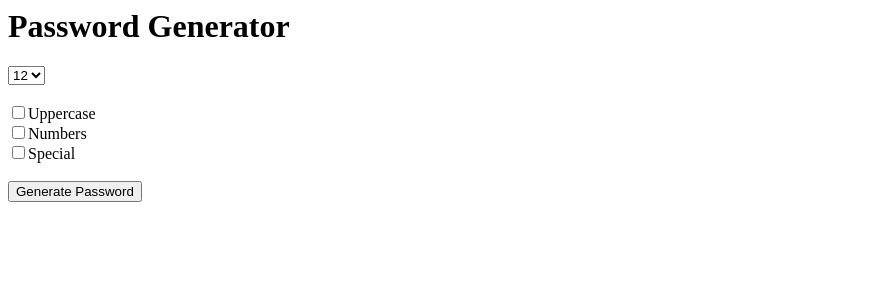
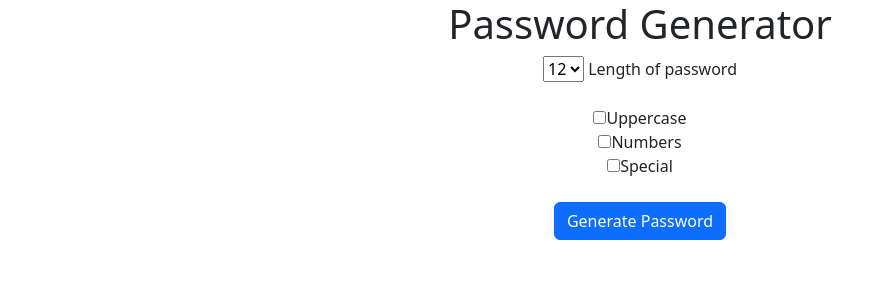
Before and after one commit to GoldReserve/password_generator, a Django app: page / in a window 1280 px wide. Shown: the top 300 px of the page, without its empty margins (0-886 px from the left). Run offline with Django 4.2, Linux system fonts and the light colour scheme.

Commit message:
Сделал чтобы это +- красиво выглядело

```diff
--- a/generator/templates/generator/home.html
+++ b/generator/templates/generator/home.html
@@ -1,3 +1,6 @@
+<link href="https://cdn.jsdelivr.net/npm/bootstrap@5.2.2/dist/css/bootstrap.min.css" rel="stylesheet" integrity="sha384-Zenh87qX5JnK2Jl0vWa8Ck2rdkQ2Bzep5IDxbcnCeuOxjzrPF/et3URy9Bv1WTRi" crossorigin="anonymous">
+
+<div class="container text-center">
 <h1>Password Generator</h1>
 
     <form action="{% url 'password' %}">
@@ -11,7 +14,7 @@
             <option value="12" selected="selected">12</option>
             <option value="13">13</option>
             <option value="14">14</option>
-    </select>
+        </select> Length of password
         <br>
         <br>
         <input type="checkbox" name="uppercase">Uppercase
@@ -22,5 +25,6 @@
         <br>
         <br>
 
-    <input type="submit" value="Generate Password">
+        <input type="submit" value="Generate Password" class="btn btn-primary">
     </form>
+</div>
```
Also changed, not shown: generator/templates/generator/password.html (+8 -4 lines). Lines whose indentation alone changed are shown as unchanged.
